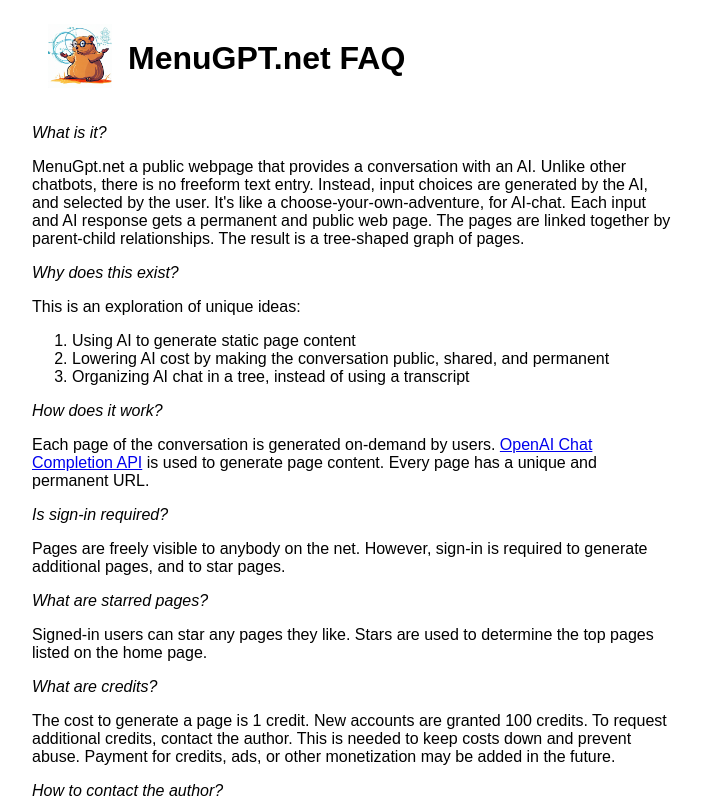
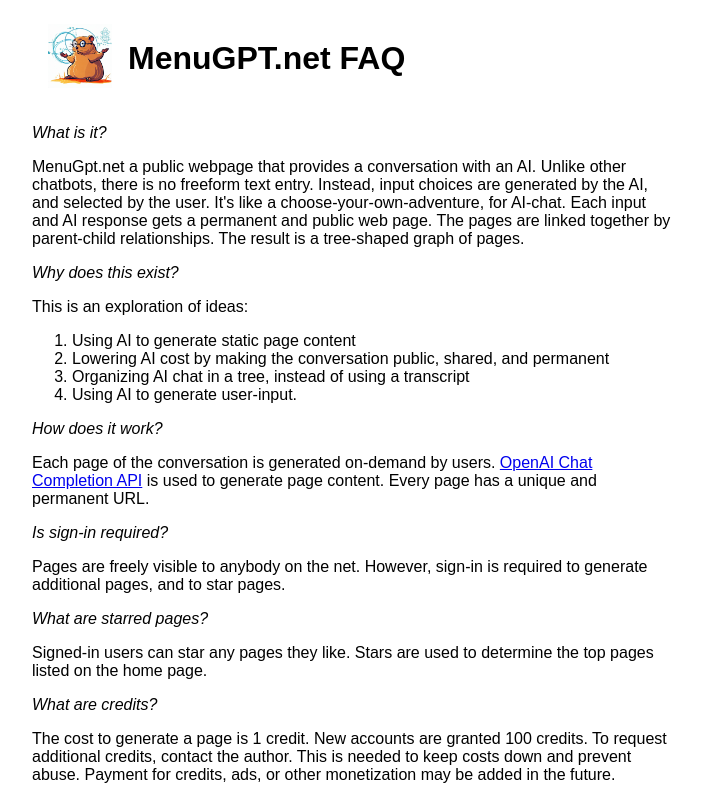
Before and after one commit to landon9720/menugpt.net, a Next.js app: page /faq in a window 1280 px wide. Shown: the top 800 px of the page, without its empty margins (288-989 px from the left). Built offline with nearby package versions, Linux system fonts and the light colour scheme; a web font is replaced by a local one.

Commit message:
more faq

```diff
--- a/pages/faq.tsx
+++ b/pages/faq.tsx
@@ -23,7 +23,7 @@
       </p>
       <p className={styles.question}>Why does this exist?</p>
       <p>
-        This is an exploration of unique ideas:
+        This is an exploration of ideas:
         <ol>
           <li>Using AI to generate static page content</li>
           <li>
@@ -31,6 +31,7 @@
             permanent
           </li>
           <li>Organizing AI chat in a tree, instead of using a transcript</li>
+          <li>Using AI to generate user-input.</li>
         </ol>
       </p>
       <p className={styles.question}>How does it work?</p>
```
